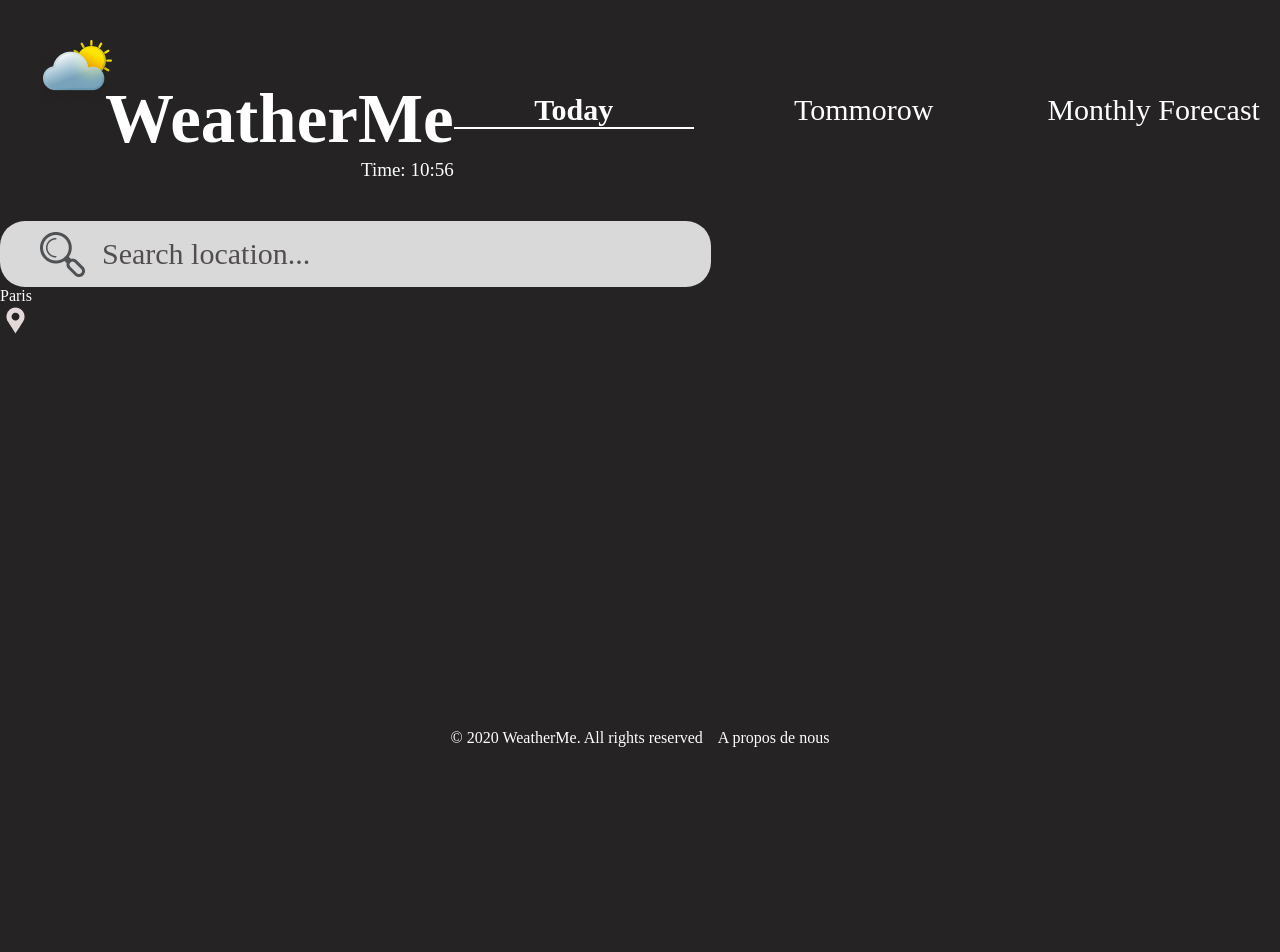
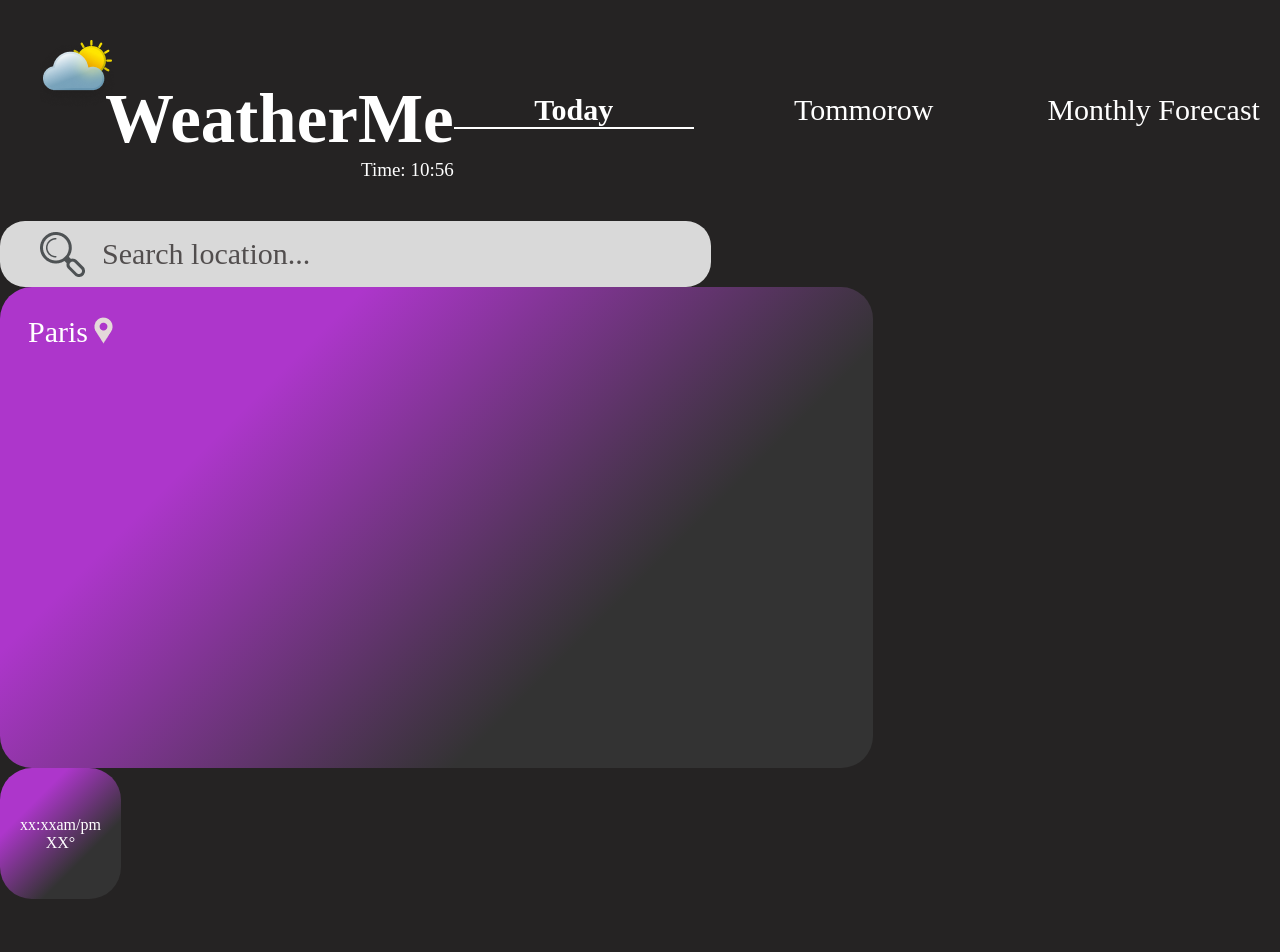
Before and after one commit to Namouke/weatherMe, a React (Vite) app: page / in a window 1280 px wide. Shown: the top 952 px of the page. Before the commit the page ends 800 px from the top, so only its background shows below. Built offline with nearby package versions, Linux system fonts and the light colour scheme.

Commit message:
visuel provisoir de la page home pour voir les intéractions avec l'api par la suite

```diff
--- a/src/components/carousels/Carousels.module.scss
+++ b/src/components/carousels/Carousels.module.scss
@@ -0,0 +1,7 @@
+.Carousels {
+    width: 817px;
+    height: 425px;
+    background: linear-gradient(135deg, #AD36CB 27%, #333333 69%);
+    border-radius: 32px;
+    padding: 28px;
+}
--- a/src/components/carousels/CarouselsComponents/location/LocationCarousel.jsx
+++ b/src/components/carousels/CarouselsComponents/location/LocationCarousel.jsx
@@ -5,8 +5,8 @@ import PingLocation from "../../../../assets/Carousels/Location/🦆 icon _locat
 const LocationCarousel = () => {
     return (
         <div className={styles.location}>
-            <p>Paris</p>
-            <img src={PingLocation} alt="Logo location" />
+            <p className={styles.location__text}>Paris</p>
+            <img src={PingLocation} className={styles.location__ping} alt="Logo location" />
         </div>
     )
 }
--- a/src/components/carousels/CarouselsComponents/location/LocationCarousel.module.scss
+++ b/src/components/carousels/CarouselsComponents/location/LocationCarousel.module.scss
@@ -0,0 +1,15 @@
+.location {
+    width: 100%;
+    height: 36px;
+    display: flex;
+
+    &__text {
+        font-size: 30px;
+        font-weight: lighter;
+    }
+
+    &__ping {
+        width: 31px;
+        height: 31px;
+    }
+}
--- a/src/components/weather per hour/WeatherPerHour.jsx
+++ b/src/components/weather per hour/WeatherPerHour.jsx
@@ -4,8 +4,8 @@ import styles from "./WeatherPerHour.module.scss";
 const WeatherPerHour = () => {
     return (
         <div className={styles.WeatherPerHour}>
-            <p></p>
-            <p></p>
+            <p>xx:xxam/pm</p>
+            <p>XX°</p>
         </div>
     )
 }
--- a/src/components/weather per hour/WeatherPerHour.module.scss
+++ b/src/components/weather per hour/WeatherPerHour.module.scss
@@ -0,0 +1,10 @@
+.WeatherPerHour {
+    width: 121px;
+    height: 131px;
+    background: linear-gradient(135deg, #AD36CB 27%, #333333 69%);
+    border-radius: 32px;
+    display: flex;
+    flex-direction: column;
+    align-items: center;
+    justify-content: center;
+}
```
